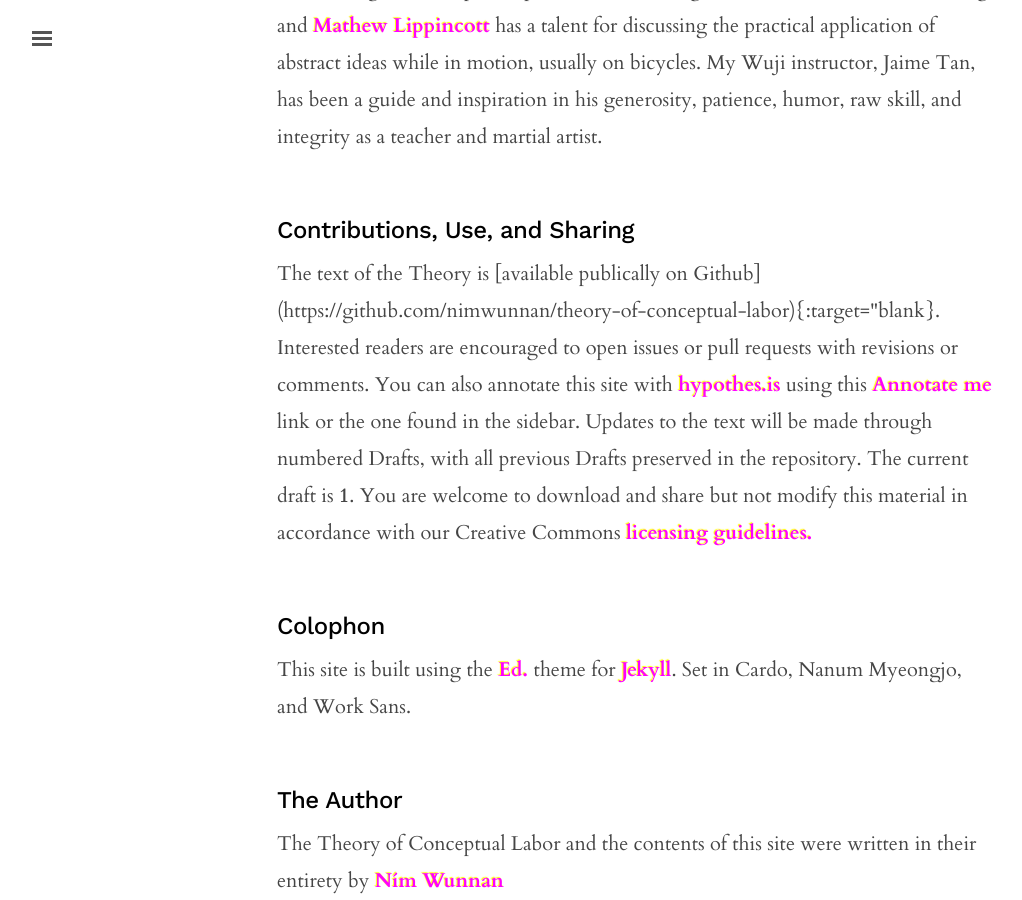
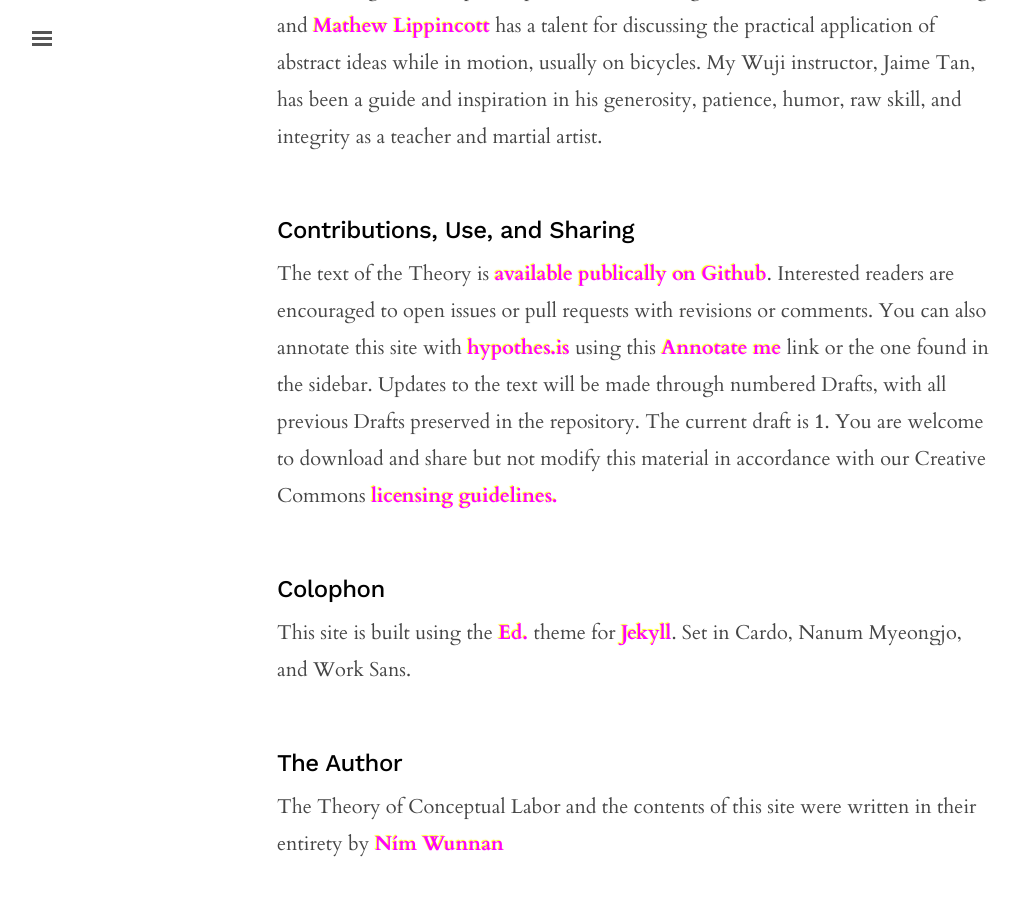
Before and after one commit to nimwunnan/conceptuallabor.com, a Jekyll site: the page built from about.md, in a window 1280 px wide and 900 px high, scrolled down 3763 px. Shown: the whole window, without its empty margins (3-1025 px from the left). Built offline with Jekyll 4.4.1, drawn with Linux system fonts in a browser that asks for light colours; part of the change alters nothing that is shown.

Commit message:
formatting fix on /about

```diff
--- a/about.md
+++ b/about.md
@@ -45,7 +45,7 @@ I am absurdly fortunate to have as many talented, insightful, patient, and whip-
 
 ## Contributions, Use, and Sharing
 
-  <p>The text of the Theory is [available publically on Github](https://github.com/nimwunnan/theory-of-conceptual-labor){:target="blank}. Interested readers are encouraged to open issues or pull requests with revisions or comments. You can also annotate this site with <a href="https://hypothes.is/" target="_blank">hypothes.is</a> using this <span style='cursor:pointer;' onclick="javascript:var hypothesis = document.createElement('script'); hypothesis.setAttribute('src','https://hypothes.is/embed.js'); document.head.appendChild(hypothesis);"><a>Annotate me</a></span> link or the one found in the sidebar. Updates to the text will be made through numbered Drafts, with all previous Drafts preserved in the repository. The current draft is <strong>{{site.draft}}</strong>. You are welcome to download and share but not modify this material in accordance with our Creative Commons <a href="{{ site.url }}/license-guidelines">licensing guidelines.</a></p>
+  <p>The text of the Theory is <a href="https://github.com/nimwunnan/theory-of-conceptual-labor" target="_blank">available publically on Github</a>. Interested readers are encouraged to open issues or pull requests with revisions or comments. You can also annotate this site with <a href="https://hypothes.is/" target="_blank">hypothes.is</a> using this <span style='cursor:pointer;' onclick="javascript:var hypothesis = document.createElement('script'); hypothesis.setAttribute('src','https://hypothes.is/embed.js'); document.head.appendChild(hypothesis);"><a>Annotate me</a></span> link or the one found in the sidebar. Updates to the text will be made through numbered Drafts, with all previous Drafts preserved in the repository. The current draft is <strong>{{site.draft}}</strong>. You are welcome to download and share but not modify this material in accordance with our Creative Commons <a href="{{ site.url }}/license-guidelines">licensing guidelines.</a></p>
 
 
 
```
Also changed, not shown: 2 other files.
